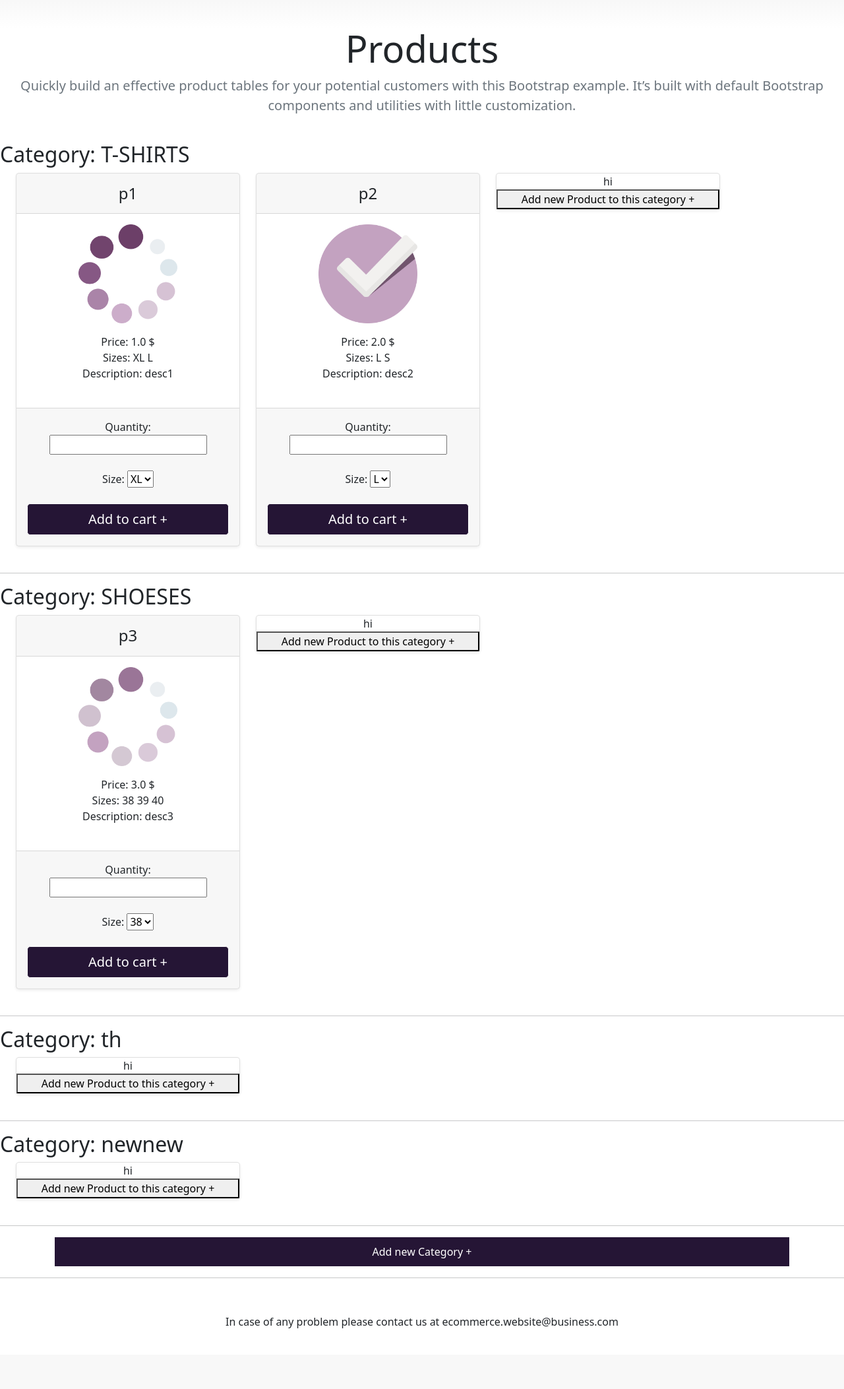
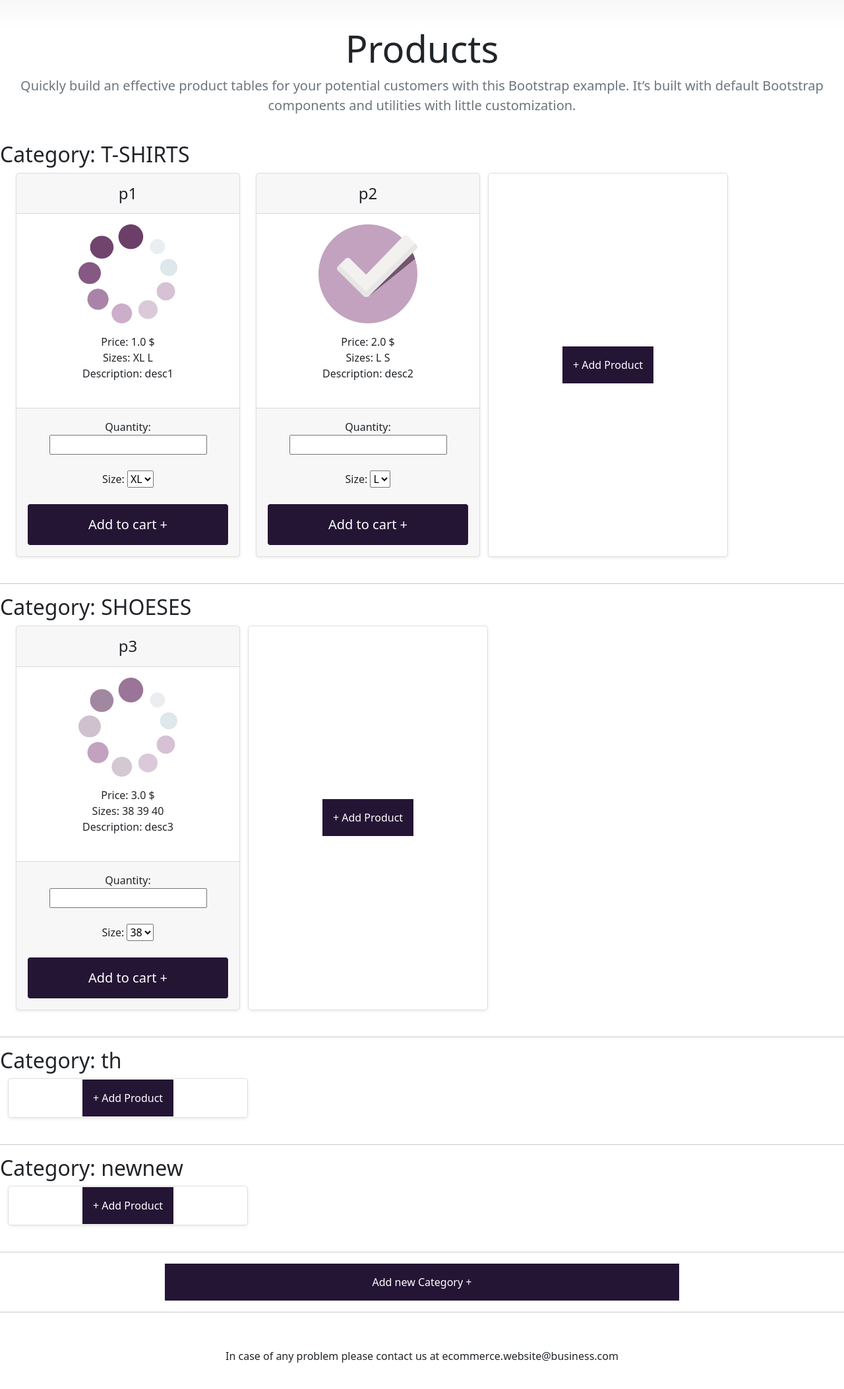
Before and after one commit to AlaaZuhd/TrainingTask_Django, a Django app: page /products in a window 1280 px wide. Shown: the part 57-2162 px from the top of the page at 66% size. Before the commit the page ends 2070 px from the top, so only its background shows below. Run offline with Django 3.2, Linux system fonts and the light colour scheme; a user stored in the database is signed in; data comes from the database, SQL or seed files in the repository; both versions use the stored data as it was after the commit.

Commit message:
updating add new products & navbar links

```diff
--- a/products/templates/footer.html
+++ b/products/templates/footer.html
@@ -5,7 +5,7 @@
 </style>
 <hr>
 <footer>
-    <div class="d-flex flex-row align-item-center footer"><p class="m-auto">In case of any problem please contact us at ecommerce.website@business.com</p></div>
+    <div class="d-flex flex-row align-item-center footer" id="contact-us"><p class="m-auto">In case of any problem please contact us at ecommerce.website@business.com</p></div>
     <script src="https://cdn.jsdelivr.net/npm/@popperjs/core@2.9.2/dist/umd/popper.min.js"
             integrity="sha384-IQsoLXl5PILFhosVNubq5LC7Qb9DXgDA9i+tQ8Zj3iwWAwPtgFTxbJ8NT4GN1R8p"
             crossorigin="anonymous">
--- a/products/templates/header.html
+++ b/products/templates/header.html
@@ -7,9 +7,9 @@
         <span class="fs-4">E-Commerce Website</span>
         </a>
         <nav class="d-inline-flex mt-2 mt-md-0 ms-md-auto">
-            <a class="me-3 py-2 text-dark text-decoration-none" href="#">Products</a>
-            <a class="me-3 py-2 text-dark text-decoration-none" href="#">Category</a>
-            <a class="me-3 py-2 text-dark text-decoration-none" href="#">Contact Us</a>
+            <a class="me-3 py-2 text-dark text-decoration-none" href="#products">Products</a>
+            <a class="me-3 py-2 text-dark text-decoration-none" href="#category">Category</a>
+            <a class="me-3 py-2 text-dark text-decoration-none" href="#contact-us">Contact Us</a>
             {%  if user.is_authenticated %}
                 <a class="me-3 py-2 text-dark text-decoration-none" href="/logout">Log out</a>
             {% else %}
--- a/products/templates/home-page.html
+++ b/products/templates/home-page.html
@@ -3,12 +3,16 @@
 
 {% block content %}
     <div class="pricing-header p-3 pb-md-4 mx-auto text-center">
-      <h1 class="display-4 fw-normal">Products</h1>
+      <h1 class="display-4 fw-normal" id="products">Products</h1>
       <p class="fs-5 text-muted">Quickly build an effective product tables for your potential customers with this Bootstrap example. It’s built with default Bootstrap components and utilities with little customization.</p>
     </div>
     {% for category in categories %}
         <div class="main">
-            <h2 >Category: {{ category.name }}</h2>
+            {% if forloop.counter0 == 0 %}
+                <h2 id="category">Category: {{ category.name }}</h2>
+            {% else %}
+                <h2>Category: {{ category.name }}</h2>
+            {% endif %}
             <div class="row row-cols-1 row-cols-md-3 mb-3 text-center container">
             {% for product in products %}
                 {% if product.category == category %}
@@ -33,7 +37,7 @@
                             </div>
 
                             <div class="add-to-cart" style="background-color: rgba(0,0,0,.03); margin:0">
-                                <form method="post" action="/products/p"> {% csrf_token %}
+                                <form method="post" action="/products/addToCart"> {% csrf_token %}
                                     {% comment %}{{ add_to_cart_form.as_p }}{% endcomment %}
                                     <label for="quantity">Quantity: </label> <input type="number" id="quantity" name="quantity" step="1" min="0">
                                     <br> <br>
@@ -45,7 +49,7 @@
                                     </select>
                                     <br> <br>
                                     <input type="hidden" name="product_id" value={{ product.id }}>
-                                    <input type="submit" value="Add to cart +" class="w-100 btn btn-lg btn-outline-primary">
+                                    <input type="submit" value="Add to cart +" class="w-100 btn btn-lg btn-outline-primary addBtn">
                                 </form>
                             </div>
                         </div>
@@ -56,29 +60,17 @@
 {#                <div class="c" style="display: flex; align-content: center; align-items: center">#}
 {#                    <button id="add-category" >Add new Product to this category +</button>#}
 {#                </div>#}
-                <div class="col">
-                    <div class="card mb-4 rounded-3 shadow-sm">
-                        hi
-                        <button id="add-product{{category}}" onclick="addProduct()">Add new Product to this category +</button>
+{#                <div class="col">#}
+                    <div class="card mb-4 rounded-3 shadow-sm d-flex align-items-center justify-content-center">
+                        <button id="add-product{{category}}" onclick="addProduct()" class="addBtn"> + Add Product </button>
                     </div>
                     <div class="bg-modal" id="bg-modal1">
                         <!-- The modal -->
-                        <style>
-                            #add-new-product-modal {
-                                position: fixed;
-                                background-color: white;
-                                z-index: 2;
-                                top: calc(50% - 250px);
-                                left: calc(50% - 250px);
-                                height: 500px;
-                                width: 500px;
-                            }
-                        </style>
                         <div id="add-new-product-modal" class="modal_">
                             <!-- The modal content -->
                             <span class="close" onclick="closeModal1()" style="display: block;">&times;</span>
                             <div class="modal-content_">
-                                <form method="post" action="/products/addProduct"> {% csrf_token %}
+                                <form method="post" action="/addProduct"> {% csrf_token %}
                                     <div>
                                         <label for="product-name">Product Name</label>
                                         <br>
@@ -104,9 +96,13 @@
                                     </div>
 
                                     <div>
-                                        <label for="product-sizes">Product Szies</label>
+                                        <div>
+                                            <label for="product-sizes">Product Szies</label>
+                                            <br>
+                                            <input type="text" id="product-sizes1" name="product-sizes1" required placeholder="Enter a size">
+                                        </div>
                                         <br>
-                                        <input type="text" id="product-sizes" name="product-sizes" required>
+                                        <button onclick="createNewInput(this)">Add one more size</button>
                                     </div>
 
                                     <div>
@@ -116,21 +112,21 @@
                                     </div>
 
                                     <div>
-                                        <input type="submit" value="Add Product">
+                                        <input type="submit" value="Add Product" class="addBtn">
                                     </div>`
                                 </form>
                             </div>
                         </div>
                     </div>
-                </div>
+{#                </div>#}
             {% endif %}
             </div>
         </div>
         <hr>
     {% endfor %}
     {% if  user.is_superuser %}
-        <div class="container ">
-            <button id="add-new-category-btn" style="width: 100%;">Add new Category +</button>
+        <div class="container text-center">
+            <button id="add-new-category-btn" class="addBtn" style="width: 70%;">Add new Category +</button>
         </div>
         <div class="bg-modal" id="bg-modal">
             <!-- The Modal -->
@@ -145,7 +141,7 @@
                                 <input type="text" id="new-category-item" name="new-category-item">
                             </div>
                             <div>
-                                <input type="submit" value="Add Category">
+                                <input type="submit" value="Add Category" class="addBtn">
                             </div>
                         </div>
 
--- a/products/urls.py
+++ b/products/urls.py
@@ -2,9 +2,10 @@ from django.urls import path
 from products import views
 
 urlpatterns = [
+    path('ECW', views.products_list, name='home'),
     path('products', views.products_list, name= 'products'),
     path('products/create', views.ContactFormView.as_view(), name= 'create'),
-    path('products/p', views.add_to_cart, name="add-to-cart"),
+    path('products/addToCart', views.add_to_cart, name="add-to-cart"),
     path("login", views.login_view, name="login"),
     path("logout", views.logout_view, name= "logout"),
     path('register', views.register_view, name="register"),
--- a/products/views.py
+++ b/products/views.py
@@ -32,7 +32,7 @@ def login_view(request):
             if user is not None:
                 login(request, user)
                 messages.info(request, f"You are now logged in as {username}.")
-                return redirect("products")
+                return redirect("home")
             else:
                 messages.error(request, "inalid username or password")
         else:
@@ -44,7 +44,7 @@ def login_view(request):
 def logout_view(request):
     logout(request)
     messages.info(request, "You have successfully logged out.")
-    return redirect("products")
+    return redirect("home")
 
 def register_view(request):
     if request.method == "POST":
@@ -53,7 +53,7 @@ def register_view(request):
             user = form.save()
             login(request, user)
             messages.success(request, "Registration successful.")
-            return redirect("products")
+            return redirect("home")
         messages.error(request, "Unsuccessful registration. Invalid information.")
     form = UserCreationForm()
     return render(request=request, template_name="register.html", context={"register_form": form})
@@ -76,7 +76,7 @@ def add_to_cart(response):
                                             cart= cart_,
                                             quantity= quantity)
         cart_item.save()
-    return HttpResponse("success")
+    return redirect("home")
 
 
 def add_category_view(response):
@@ -89,7 +89,8 @@ def add_category_view(response):
             return HttpResponse("Error, category is already exist")
         new_category = Category.objects.create(name= category_name)
         new_category.save()
-        return HttpResponse("adding new category done sucessfully")
+        print("yes")
+        return redirect("home")
     return HttpResponse("error")
 
 
--- a/static/css/style.css
+++ b/static/css/style.css
@@ -89,6 +89,7 @@ body {
     height: 90%;
     border: 2px solid red;
     margin: auto;
+    overflow: scroll;
 
 }
 
@@ -99,3 +100,20 @@ body {
 .form-container div {
     padding: 10px;
 }
+
+.addBtn {
+    padding: .5rem 1rem;
+    margin-bottom: 0;
+    background-color: rgba(0,0,0,.03);
+    border-top: 1px solid rgba(0,0,0,.125);
+    padding-top: 1rem!important;
+    padding-bottom: 1rem!important;
+}
+.addBtn {
+    background-color: #251535;
+    color: white;
+    border: 1px solid white;
+}
+.addBtn:hover {
+    border: 3px solid white;
+}
--- a/static/js/script.js
+++ b/static/js/script.js
@@ -3,6 +3,7 @@
 const bgModal1 = document.getElementById("bg-modal1")
 const addNewCategoryBtn = document.getElementById("add-new-category-btn")
 const bgModal = document.getElementById("bg-modal")
+let numberOfSizes = 0
 
 // addNewProductBtn.addEventListener("click", function () {
 //     bgModal1.style.display = "block"
@@ -20,8 +21,17 @@ addNewCategoryBtn.addEventListener("click", function () {
 
 function closeModal1() {
     bgModal1.style.display = "none"
+    numberOfSizes = 0
 }
 
 function closeModal() {
     bgModal.style.display = "none"
 }
+
+function createNewInput(addAnotherSizeBtn) {
+    numberOfSizes ++
+    let newContent = `<br><input type="text" id="product-sizes${numberOfSizes}" name="product-sizes${numberOfSizes}" required placeholder="Enter a size">`
+    let container = addAnotherSizeBtn.parentNode.firstElementChild
+    console.log(container.textContent)
+    container.innerHTML += newContent
+}
```
Also changed, not shown: db.sqlite3.
